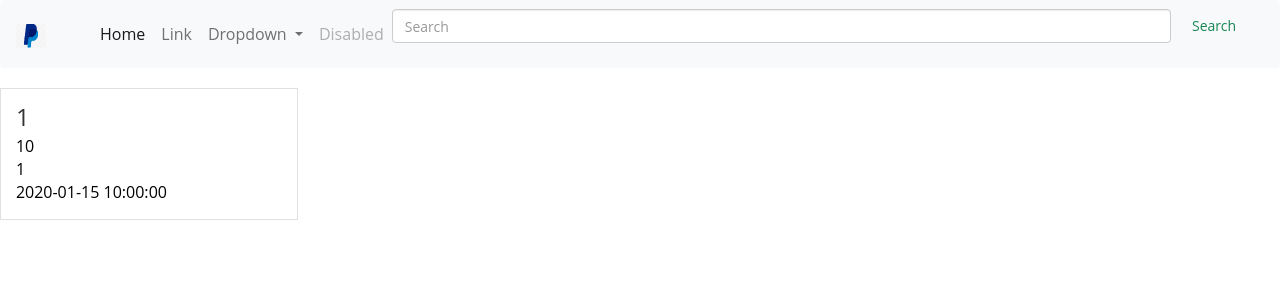
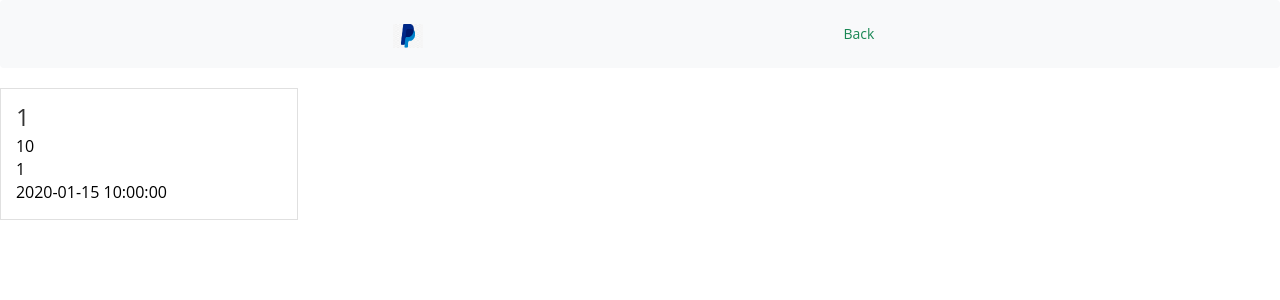
Before and after one commit to BB-00/EGS-Project, a Flask app: template Payments/Local/backend/templates/general_pages/homepage.html in a window 1280 px wide. Shown: the top 300 px of the page. Run offline with Flask 2, Linux system fonts and the light colour scheme; the template is opened without the code that fills it: most values are stand-ins (such as "Sample title", 1, 10 or a date in 2020).

Commit message:
trying turning back

```diff
--- a/Payments/Local/backend/apis/version1/route_wallets.py
+++ b/Payments/Local/backend/apis/version1/route_wallets.py
@@ -6,9 +6,9 @@ from typing import List
 from fastapi.templating import Jinja2Templates
 
 from schemas.wallets import WalletCreate
-from schemas.transactions import TransactionShow
+# from schemas.transactions import TransactionShow
 from database.session import get_db
-from database.repository.wallets import create_new_wallet, get_wallet#, get_walletID
+from database.repository.wallets import create_new_wallet, get_wallet
 from database.repository.transactions import get_transactions
 
 templates = Jinja2Templates(directory="templates")
--- a/Payments/Local/backend/templates/components/navbar.html
+++ b/Payments/Local/backend/templates/components/navbar.html
@@ -3,7 +3,7 @@
     <a class="navbar-brand" href="#">
       <img src="../../static/images/paypal_logo.jpg" alt="" width="30" height="24">
     </a>
-    <button class="navbar-toggler" type="button" data-bs-toggle="collapse" data-bs-target="#navbarSupportedContent" aria-controls="navbarSupportedContent" aria-expanded="false" aria-label="Toggle navigation">
+    <!-- <button class="navbar-toggler" type="button" data-bs-toggle="collapse" data-bs-target="#navbarSupportedContent" aria-controls="navbarSupportedContent" aria-expanded="false" aria-label="Toggle navigation">
       <span class="navbar-toggler-icon"></span>
     </button>
     <div class="collapse navbar-collapse" id="navbarSupportedContent">
@@ -28,11 +28,11 @@
         <li class="nav-item">
           <a class="nav-link disabled" href="#" tabindex="-1" aria-disabled="true">Disabled</a>
         </li>
-      </ul>
-      <form class="d-flex">
-        <input class="form-control me-2" type="search" placeholder="Search" aria-label="Search">
-        <button class="btn btn-outline-success" type="submit">Search</button>
+      </ul> -->
+      <form class="d-flex" action="http://127.0.0.1:5000/" >
+        <!-- <input class="form-control me-2" type="search" placeholder="Back" aria-label="Back"> -->
+        <button class="btn btn-outline-success" type="submit">Back</button>
       </form>
-    </div>
+    <!-- </div> -->
   </div>
 </nav>
```
